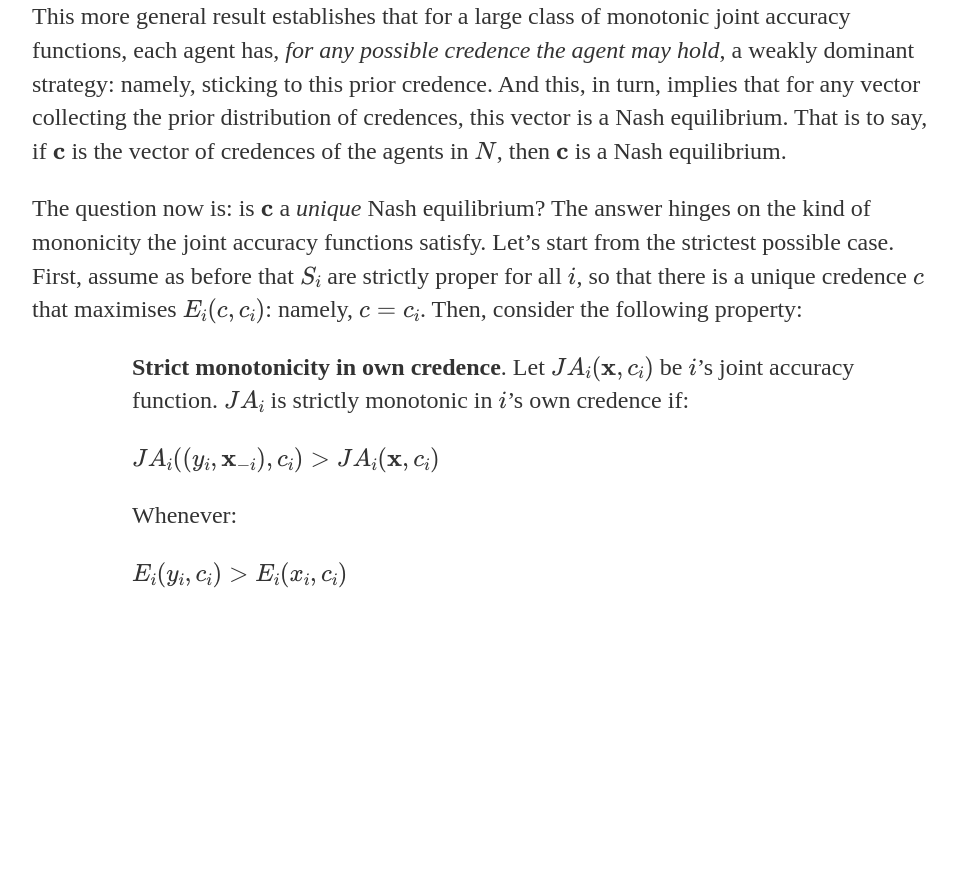
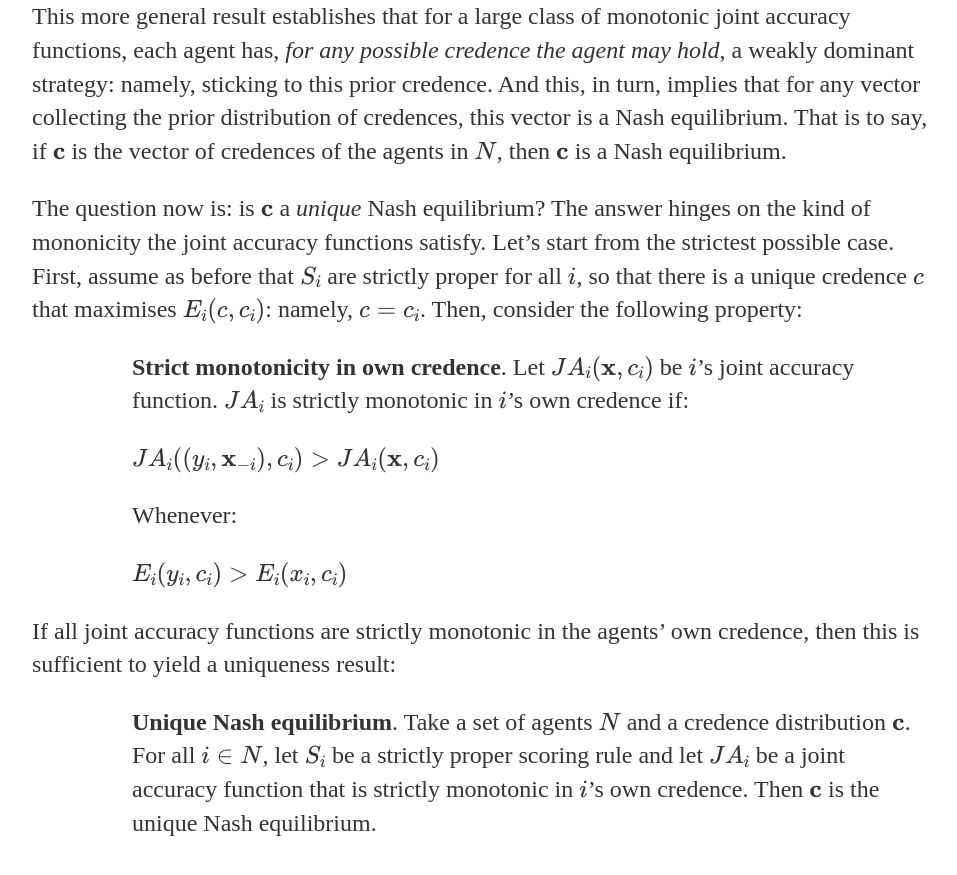
Before and after one commit to uzunovam/uzunovam, a Jekyll site: the page built from _posts/2020-07-22-kevin-zollman-on-game-theory-and-epistemology.md, in a window 1280 px wide and 900 px high, scrolled down 3061 px. Shown: the top 875 px of the window, without its empty margins (160-1117 px from the left). Built offline with Jekyll 4.4.1, drawn with Linux system fonts in a browser that asks for light colours; before the commit the page ends 3712 px from its top, so only the background shows below that.

Commit message:
Update 2020-07-22-kevin-zollman-on-game-theory-and-epistemology.md

```diff
--- a/_posts/2020-07-22-kevin-zollman-on-game-theory-and-epistemology.md
+++ b/_posts/2020-07-22-kevin-zollman-on-game-theory-and-epistemology.md
@@ -50,3 +50,7 @@ date: 2020-07-22
 <p style="padding-left:100px;">Whenever:</p>
 
 <p style="padding-left:100px;">\(E_{i}(y_{i}, c_{i}) &gt; E_{i}(x_{i}, c_{i})\)</p>
+
+<p>If all joint accuracy functions are strictly monotonic in the agents’ own credence, then this is sufficient to yield a uniqueness result:</p>
+
+<p style="padding-left:100px;"><strong>Unique Nash equilibrium</strong>. Take a set of agents \(N\) and a credence distribution \(\mathbf{c}\). For all \(i \in N\), let \(S_{i}\) be a strictly proper scoring rule and let \(JA_{i}\) be a joint accuracy function that is strictly monotonic in \(i\)’s own credence. Then \(\mathbf{c}\) is the unique Nash equilibrium.</p>
```
